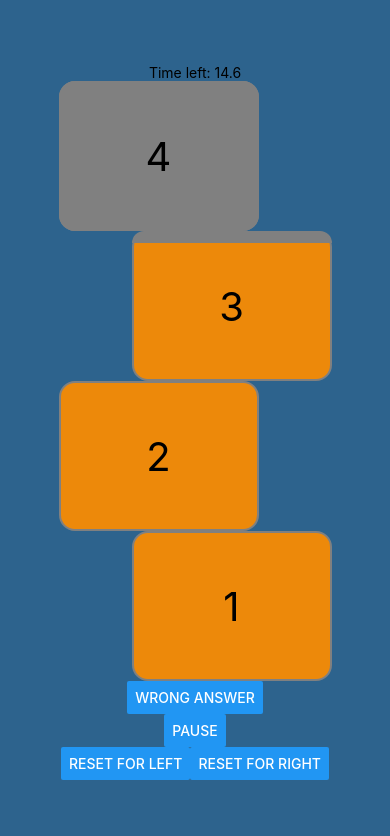
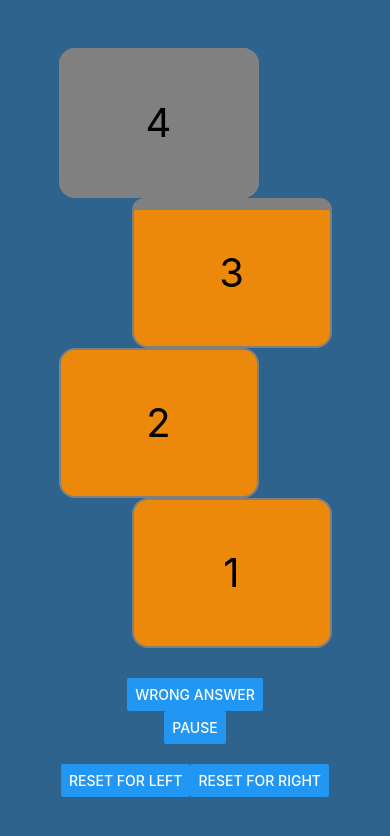
Before and after one commit to MathieuFedrigo/face-a-face, a React Native app: screen / in a window 390 px wide. Shown: the top 836 px of the page. Built offline with nearby package versions, Linux system fonts and the light colour scheme.

Commit message:
add margins

```diff
--- a/src/Components/Board.tsx
+++ b/src/Components/Board.tsx
@@ -13,11 +13,11 @@ export const Board = () => {
 
   return (
       <View style={styles.container}>
-        <Text>Time left: {timeLeft/1000}</Text>
         <Brick number={4} side={board[4]} />
         <Brick number={3} side={board[3]} />
         <Brick number={2} side={board[2]} />
         <Brick number={1} side={board[1]} />
+        <View style={{height: 30}}/>
         <Button title='Wrong Answer' onPress={() => dispatch(wrongAnswer())}/>
         <Button title={isPaused ? 'PLAY' : 'PAUSE'} onPress={() => dispatch(pause())}/>
         <View style={styles.buttonContainer}>
@@ -36,6 +36,7 @@ const styles = StyleSheet.create({
     justifyContent: 'center',
   },
   buttonContainer: {
+    marginTop: 20,
     flexDirection: 'row',
   },
 });
```
